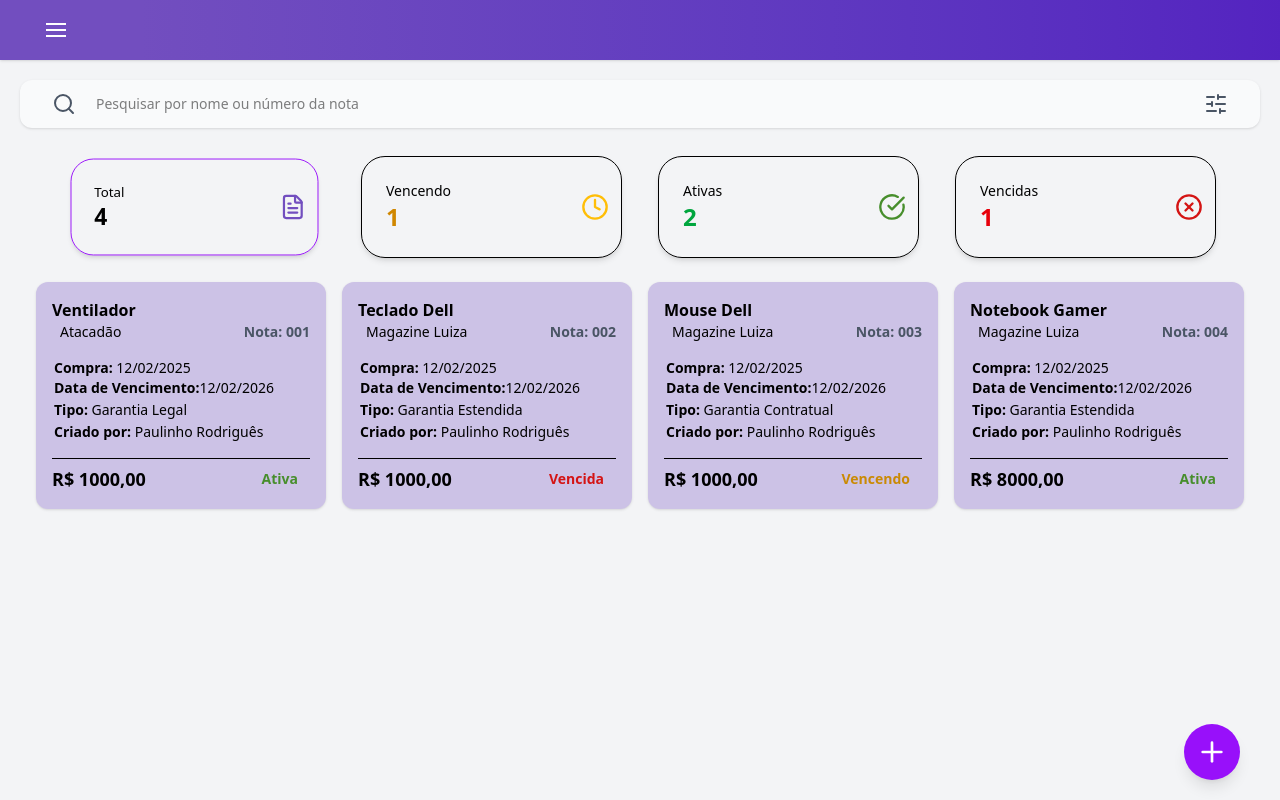
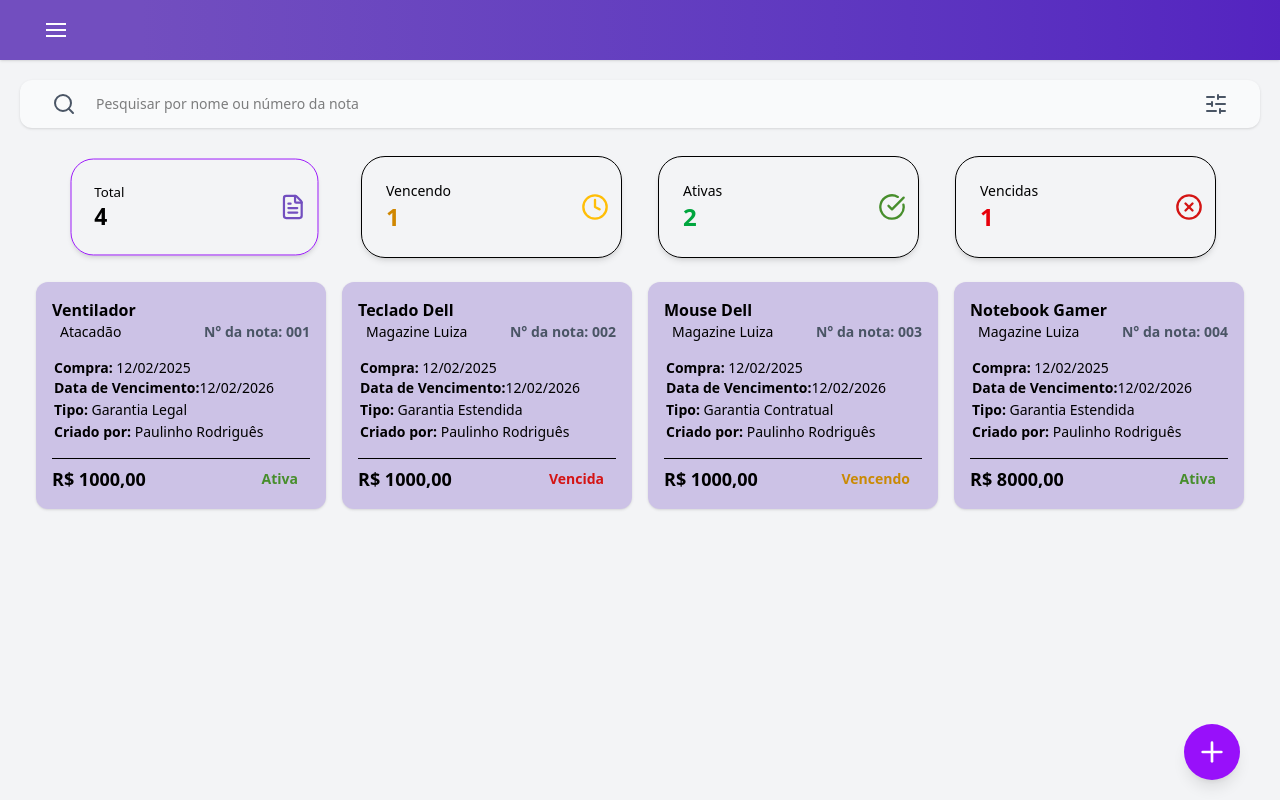
Before and after one commit to elielsondev/projeto_app_controle_de_garantia, a React (Vite) app: page /home in a window 1280 px wide. Built offline with nearby package versions, Linux system fonts and the light colour scheme; sample sign-in values are in the browser's storage.

Commit message:
Description of the note number

```diff
--- a/src/components/NoteItem.tsx
+++ b/src/components/NoteItem.tsx
@@ -24,7 +24,7 @@ const NoteItem = ({ note }: NoteItemProps) => {
         <h3 className="font-bold">{note.title}</h3>
         <div className="flex justify-between items-center text-sm indent-2">
           <p>{note.store}</p>
-          <p className="font-semibold text-gray-600">Nota: {note.numeroNota}</p>
+          <p className="font-semibold text-gray-600">N° da nota: {note.numeroNota}</p>
         </div>
       </div>
 
--- a/src/components/TrashNoteItem.tsx
+++ b/src/components/TrashNoteItem.tsx
@@ -37,7 +37,7 @@ const TrashNoteItem = ({ note, isSelected, onSelect }: TrashNoteItemProps) => {
                     <h3 className="font-bold">{note.title}</h3>
                     <div className="flex justify-between items-center text-sm indent-2">
                          <p>{note.store}</p>
-                         <p className="font-semibold text-gray-600">Nota: {note.numeroNota}</p>
+                         <p className="font-semibold text-gray-600">N° da nota: {note.numeroNota}</p>
                     </div>
                </div>
 
```
